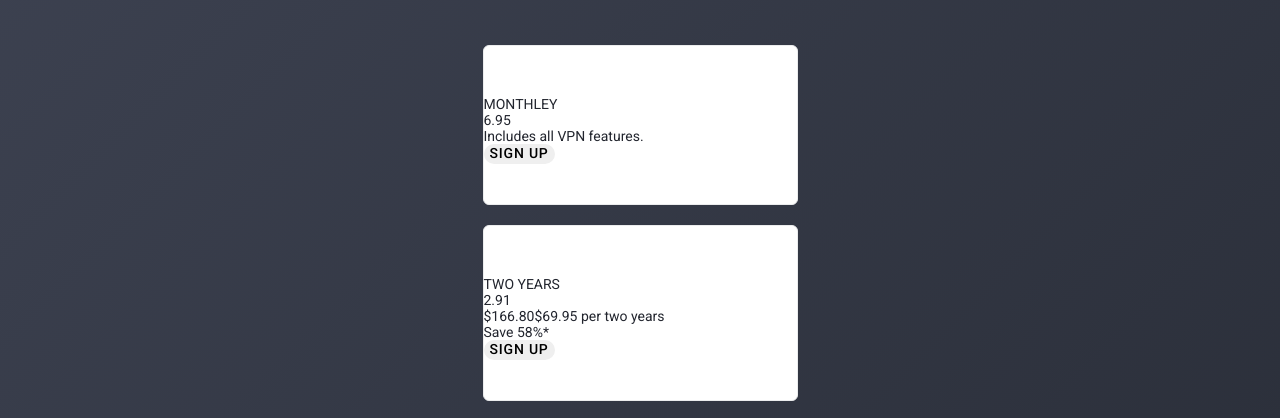
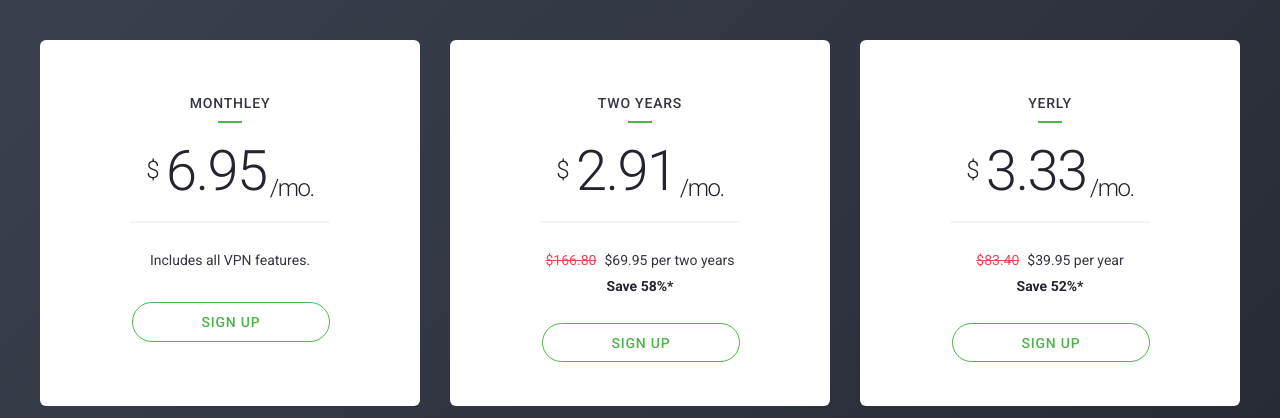
Before and after one commit to Denys-Saveliev/wp-theme, a plain HTML site: page index.html in a window 1280 px wide. Shown: the part 2523-2941 px from the top of the page. Drawn offline with Linux system fonts and the light colour scheme.

Commit message:
adding styles to signup section

```diff
--- a/index.html
+++ b/index.html
@@ -494,30 +494,43 @@
          <div class="container">
             <h2 class="signup-title">Sign up today <br> – 7 day money back guarantee</h2>
 
+
+            <div class="wrapper-box">
                <div class="signup__box">
                   <p class="signup__text">MONTHLEY</p>
-               <p class="signup__text">6.95</p>
+                  <p class="signup__text"><sup>&dollar;</sup>6.95<sub>/mo.</sub></p>
                   <p class="signup__text">Includes all VPN features.</p>
                   <button class="signup__btn btn" type="button">SIGN UP</button>
                </div>
 
+
                <div class="signup__box">
                   <p class="signup__text">TWO YEARS</p>
-               <p class="signup__text">2.91</p>
-               <p class="signup__text"><span class="signup__text--red">$166.80</span>$69.95 per two years
+                  <p class="signup__text"><sup>&dollar;</sup>2.91<sub>/mo.</sub></p>
+                  <p class="signup__text signup__text--indent"><span class="signup__text--red">$166.80</span>$69.95 per
+                     two
+                     years
                   </p>
-               <p class="signup-box__text">Save 58%*</p>
+                  <p class="signup__text">Save 58%*</p>
                   <button class="signup__btn btn" type="button">SIGN UP</button>
                </div>
 
                <div class="signup__box">
                   <p class="signup__text">YERLY</p>
-               <p class="signup__text">3.33</p>
-               <p class="signup__text"><span class="signup__text--red">$83.40</span>$39.95 per year</p>
+                  <p class="signup__text"><sup>&dollar;</sup>3.33<sub>/mo.</sub></p>
+                  <p class="signup__text signup__text--indent"><span class="signup__text--red">$83.40</span>$39.95 per
+                     year
+                  </p>
                   <p class="signup__text">Save 52%*</p>
                   <button class="signup__btn btn" type="button">SIGN UP</button>
                </div>
 
+            </div>
+         </div>
+      </section>
+
+      <section class="payment">
+         <div class="container">
             <div class="payment">
                <h3 class="payment__title">Ways to pay</h3>
                <ul class="payment__list">
@@ -537,6 +550,7 @@
             </ul>
          </div>
       </section>
+
 
    </main>
    <!--
--- a/sass/layout/_signup-section.scss
+++ b/sass/layout/_signup-section.scss
@@ -1,6 +1,12 @@
 .signup-section {
    padding: 60px 0 40px;
    background: $secondary-bg-color;
+
+   @media screen and (min-width: 1200px) {
+      & br {
+         display: none;
+      }
+   }
 }
 
 .signup-title {
@@ -8,17 +14,150 @@
    color: $main-bg-color;
    text-align: center;
    margin-bottom: 40px;
+
+   @media screen and (min-width: 1200px) {
+      @include font(300, 48px, 1.33);
+      margin-bottom: 60px;
+      letter-spacing: -0.5px;
+   }
+}
+
+.wrapper-box {
+   display: flex;
+   justify-content: space-between;
 }
 
 .signup__box {
    width: 315px;
-   padding: 50px 0 40px;
+   padding: 50px 55px 40px;
    border: 1px solid #ebeced;
    border-radius: 6px;
    background-color: $main-bg-color;
    margin: 0 auto 20px;
+   border: 4px solid transparent;
+   transition: all 250ms ease;
+
+   &:hover {
+      cursor: pointer;
+      border: 4px solid #ff8d00;
+   }
+
+   @media screen and (min-width: 1200px) {
+      width: 380px;
+      padding: 50px 88px 40px;
+      margin: 0;
+
+      &:hover {
+         border: 4px solid $elements-color;
+         transform: scale(1.08);
+      }
+   }
 }
 
-.signup__box:nth-child(4) {
-   margin: 0 auto 35px;
+.signup__text:first-child {
+   position: relative;
+   @include font(500, 14px, 1.29);
+   padding-bottom: 12px;
+   margin-bottom: 15px;
+   text-align: center;
+   letter-spacing: 0.8px;
+   text-transform: uppercase;
+   color: $secondary-text-color;
 }
+
+.signup__text:first-child::after {
+   position: absolute;
+   bottom: 0;
+   left: 50%;
+   transform: translate(-50%, -50%);
+   content: "";
+   width: 24px;
+   height: 2px;
+
+   background-color: $elements-color;
+}
+
+.signup__text:nth-child(2) {
+   position: relative;
+   text-align: center;
+   padding-bottom: 18px;
+   margin-bottom: 27px;
+   @include font(300, 56px, 1.17);
+   letter-spacing: -1.5px;
+   color: $primary-text-color;
+}
+
+.signup__text:nth-child(2)::after {
+   position: absolute;
+   bottom: 0;
+   left: 50%;
+   transform: translate(-50%, -50%);
+   content: "";
+   width: 200px;
+   height: 1px;
+   background-color: #ebeced;
+}
+
+sup,
+sub {
+   @include font(300, 24px, 1.33);
+}
+
+sup {
+   margin-right: 8px;
+}
+
+sub {
+   margin-left: 3px;
+}
+
+.signup__text:nth-child(3) {
+   @include font(400, 14px, 1.57);
+   margin-bottom: 30px;
+   text-align: center;
+   color: $secondary-text-color;
+}
+
+.signup__box > .signup__text--indent {
+   margin-bottom: 4px;
+}
+
+.signup__text--red {
+   margin-right: 8px;
+   text-decoration: line-through;
+   color: #f24458;
+}
+
+.signup__text:nth-child(4) {
+   text-align: center;
+   @include font(700, 14px, 1.57);
+   margin-bottom: 25px;
+}
+
+.signup__btn {
+   padding: 11px 0 9px;
+   text-align: center;
+   width: 100%;
+   border: 1px solid $elements-color;
+   color: $elements-color;
+   background-color: $main-bg-color;
+   transition: all 250ms ease;
+
+   &:hover,
+   &:focus .signup__box:hover {
+      cursor: pointer;
+      color: $main-bg-color;
+      background-color: #ff8d00;
+      border: 1px solid #ff8d00;
+   }
+
+   @media screen and (min-width: 1200px) {
+      &:hover,
+      &:focus .signup__box:hover {
+         cursor: pointer;
+         color: $main-bg-color;
+         background-color: $elements-color;
+         border: 1px solid $elements-color;
+      }
+   }
+}
```
Also changed, not shown: css/main.css, css/main.min.css, 2 other files. Lines whose indentation alone changed are shown as unchanged.
